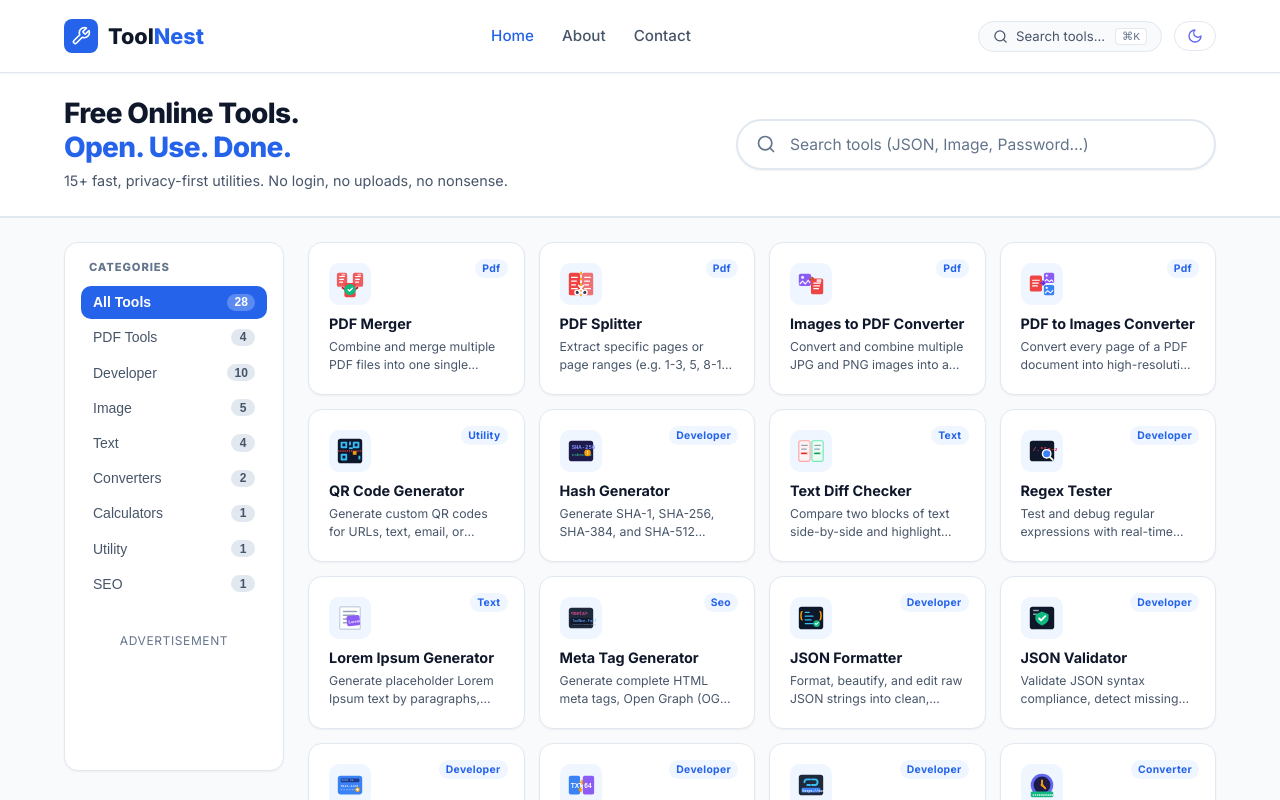
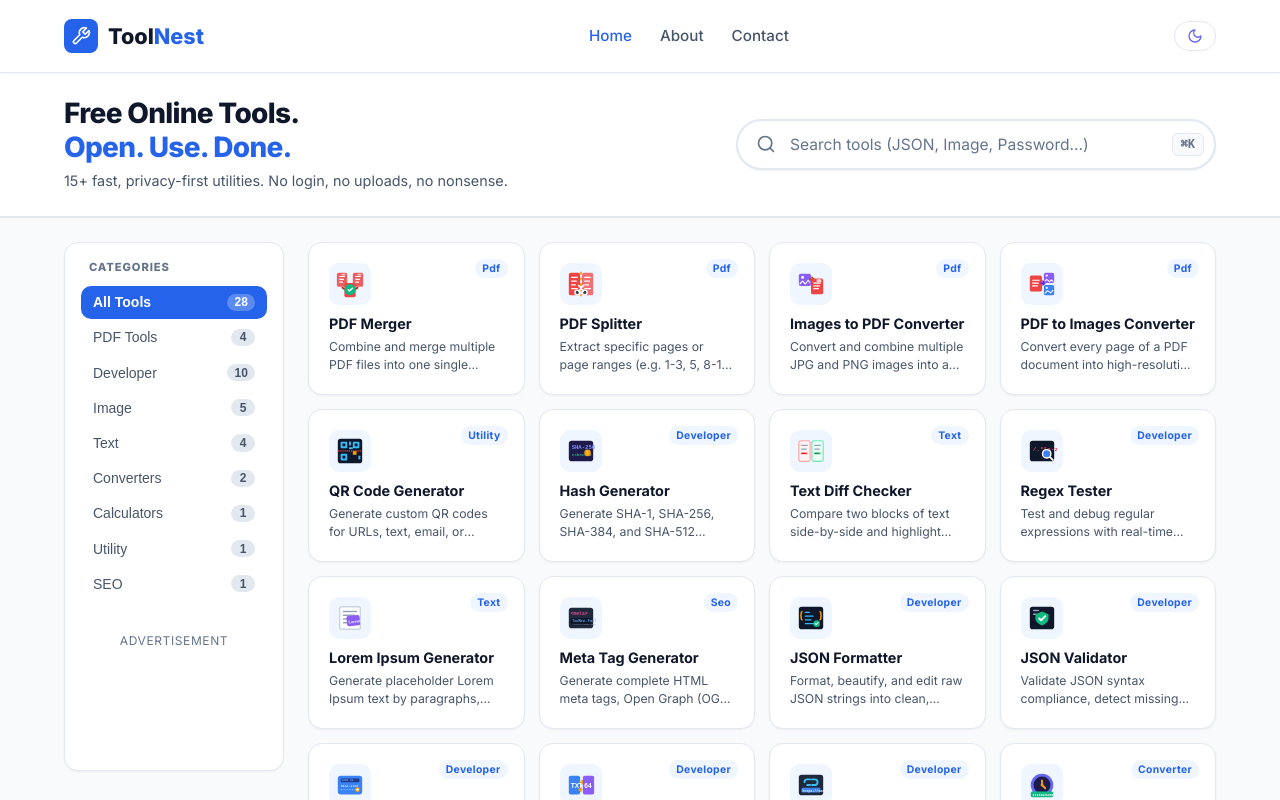
Before and after one commit to Ayaanshaikh20/Toolnest, a React (Vite) app: page / in a window 1280 px wide. Shown: the top 800 px of the page. Built offline with nearby package versions, Linux system fonts and the light colour scheme.

Commit message:
Remove top navbar search button and add ⌘K command trigger badge inside Hero main search bar

```diff
--- a/src/App.jsx
+++ b/src/App.jsx
@@ -51,14 +51,14 @@
   return (
     <BrowserRouter>
       <ScrollToTop />
-      <Header onOpenCommandPalette={openCmd} />
+      <Header />
       <CommandPalette isOpen={cmdOpen} onClose={closeCmd} />
       <ToastContainer />
       <main style={{ flex: 1, backgroundColor: 'var(--bg-color)', transition: 'background-color 0.25s ease' }}>
         <Routes>
-          <Route path="/" element={<HomePage />} />
+          <Route path="/" element={<HomePage onOpenCommandPalette={openCmd} />} />
           {/* /tools redirects to home since all tools are listed there */}
-          <Route path="/tools" element={<HomePage />} />
+          <Route path="/tools" element={<HomePage onOpenCommandPalette={openCmd} />} />
           <Route path="/tools/:slug" element={<ToolPage />} />
           <Route path="/about" element={<AboutPage />} />
           <Route path="/contact" element={<ContactPage />} />
--- a/src/components/Header.jsx
+++ b/src/components/Header.jsx
@@ -1,10 +1,9 @@
 import React, { useState, useEffect } from 'react';
-import { Link, useLocation, useNavigate } from 'react-router-dom';
-import { Wrench, Sun, Moon, Menu, X, Search } from 'lucide-react';
+import { Link, useLocation } from 'react-router-dom';
+import { Wrench, Sun, Moon, Menu, X } from 'lucide-react';
 
-export const Header = ({ onOpenCommandPalette }) => {
+export const Header = () => {
   const location = useLocation();
-  const navigate = useNavigate();
   const [mobileMenuOpen, setMobileMenuOpen] = useState(false);
   const [isDarkMode, setIsDarkMode] = useState(() => {
     return localStorage.getItem('toolnest_theme') === 'dark';
@@ -73,18 +72,6 @@
 
         {/* Desktop & Mobile Actions */}
         <div className="header-cta">
-          {/* Ctrl+K Search Button */}
-          <button
-            onClick={onOpenCommandPalette}
-            className="cmd-search-btn"
-            aria-label="Open tool search (Ctrl+K)"
-            title="Search tools (Ctrl+K)"
-          >
-            <Search size={15} />
-            <span className="cmd-search-text">Search tools...</span>
-            <kbd className="cmd-kbd">⌘K</kbd>
-          </button>
-
           <button
             onClick={() => setIsDarkMode(!isDarkMode)}
             className="btn btn-outline btn-sm theme-toggle-btn"
@@ -115,27 +102,6 @@
       {/* Mobile Drawer Menu */}
       {mobileMenuOpen && (
         <div id="mobile-nav-menu" className="mobile-nav-drawer" role="dialog" aria-modal="true">
-          {/* Mobile Search */}
-          <button
-            onClick={() => { setMobileMenuOpen(false); onOpenCommandPalette(); }}
-            style={{
-              width: '100%',
-              display: 'flex',
-              alignItems: 'center',
-              gap: '0.625rem',
-              padding: '0.75rem 1.25rem',
-              background: 'var(--bg-color)',
-              border: '1px solid var(--border-color)',
-              borderRadius: 'var(--radius-md)',
-              cursor: 'pointer',
-              color: 'var(--text-muted)',
-              fontSize: '0.9rem',
-              marginBottom: '0.5rem',
-            }}
-          >
-            <Search size={16} />
-            Search tools...
-          </button>
           <ul className="mobile-nav-links">
             <li>
               <Link to="/" className={`mobile-nav-link ${isActive('/') ? 'active' : ''}`}>
--- a/src/components/SearchBar.jsx
+++ b/src/components/SearchBar.jsx
@@ -1,9 +1,9 @@
 import React from 'react';
 import { Search } from 'lucide-react';
 
-export const SearchBar = ({ value, onChange, placeholder = "Search for a tool..." }) => {
+export const SearchBar = ({ value, onChange, onOpenCommandPalette, placeholder = "Search tools (JSON, Image, Password...)" }) => {
   return (
-    <div className="search-box">
+    <div className="search-box" style={{ position: 'relative', display: 'flex', alignItems: 'center' }}>
       <Search className="search-icon" size={20} />
       <input
         type="text"
@@ -11,7 +11,36 @@
         placeholder={placeholder}
         value={value}
         onChange={(e) => onChange(e.target.value)}
+        style={{ paddingRight: '4rem' }}
       />
+      {onOpenCommandPalette && (
+        <button
+          type="button"
+          onClick={onOpenCommandPalette}
+          className="search-kbd-btn"
+          title="Open Command Search Palette (Ctrl+K)"
+          aria-label="Open Command Search Palette (Ctrl+K)"
+          style={{
+            position: 'absolute',
+            right: '0.75rem',
+            background: 'var(--bg-color)',
+            border: '1.5px solid var(--border-color)',
+            borderRadius: '6px',
+            padding: '3px 8px',
+            cursor: 'pointer',
+            display: 'flex',
+            alignItems: 'center',
+            gap: '4px',
+            color: 'var(--text-light)',
+            fontSize: '0.75rem',
+            fontWeight: 600,
+            fontFamily: 'monospace',
+            transition: 'var(--transition)',
+          }}
+        >
+          <kbd style={{ fontFamily: 'monospace' }}>⌘K</kbd>
+        </button>
+      )}
     </div>
   );
 };
--- a/src/index.css
+++ b/src/index.css
@@ -206,18 +206,12 @@
     display: inline;
   }
 }
-.cmd-kbd {
-  display: inline-flex;
-  align-items: center;
-  padding: 1px 6px;
-  font-family: monospace;
-  font-size: 0.7rem;
-  color: var(--text-light);
-  border: 1px solid var(--border-color);
-  border-radius: 4px;
-  background: var(--card-bg);
-  margin-left: 2px;
+.search-kbd-btn:hover {
+  border-color: var(--primary-color) !important;
+  color: var(--primary-color) !important;
+  background: var(--primary-light) !important;
 }
+
 
 /* Command Palette & Toast Keyframe Animations */
 @keyframes cmdPaletteIn {
--- a/src/pages/HomePage.jsx
+++ b/src/pages/HomePage.jsx
@@ -8,7 +8,7 @@
 import { CustomToolIcon } from '../components/CustomToolIcons';
 import { Search, X } from 'lucide-react';
 
-export const HomePage = () => {
+export const HomePage = ({ onOpenCommandPalette }) => {
   const [searchQuery, setSearchQuery] = useState('');
   const [activeCategory, setActiveCategory] = useState('all');
 
@@ -59,7 +59,7 @@
               <p>15+ fast, privacy-first utilities. No login, no uploads, no nonsense.</p>
             </div>
             <div className="hero-compact-search">
-              <SearchBar value={searchQuery} onChange={setSearchQuery} placeholder="Search tools (JSON, Image, Password...)" />
+              <SearchBar value={searchQuery} onChange={setSearchQuery} onOpenCommandPalette={onOpenCommandPalette} placeholder="Search tools (JSON, Image, Password...)" />
             </div>
           </div>
         </div>
```
